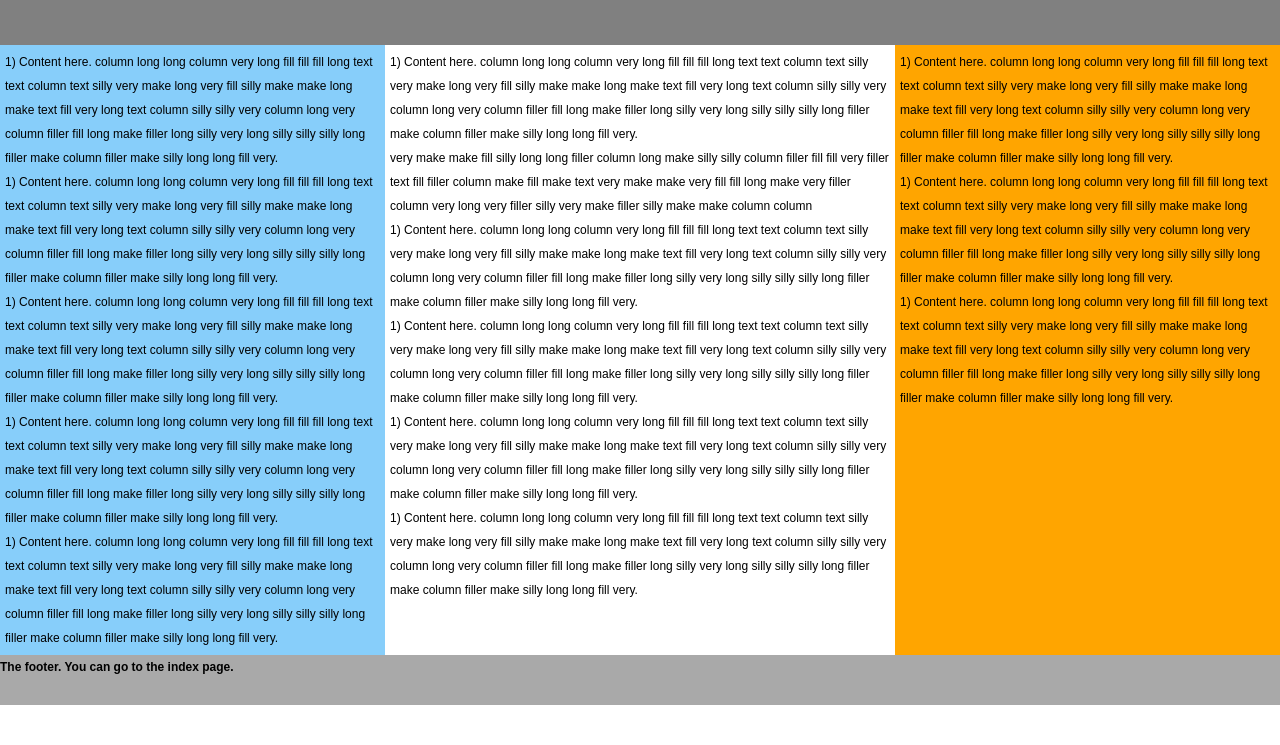
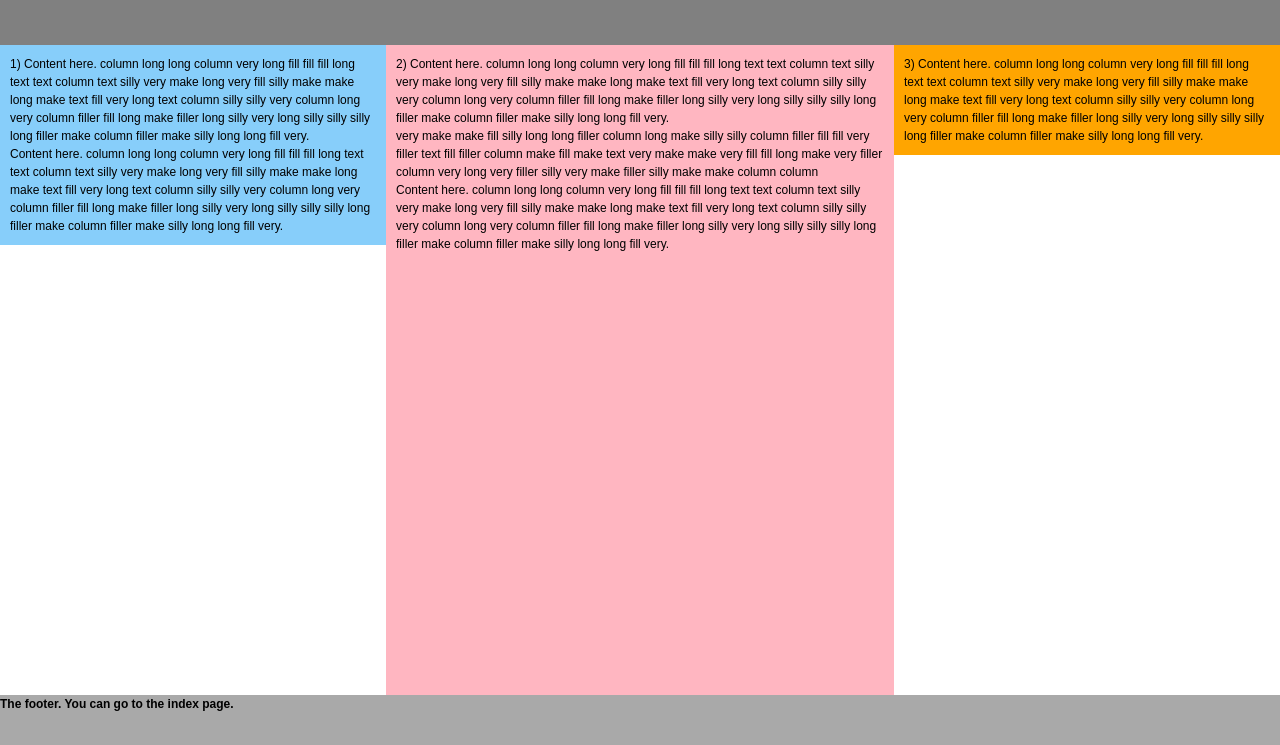
Before and after one commit to Mariia30/EasyCode, a plain HTML site: page Layout_Gala/Layout_1/index.html in a window 1280 px wide. Shown: the part 55-800 px from the top of the page. Drawn offline with Linux system fonts and the light colour scheme.

Commit message:
Layout_1

```diff
--- a/Layout_Gala/Layout_1/css/style.css
+++ b/Layout_Gala/Layout_1/css/style.css
@@ -4,17 +4,17 @@
 }
 
 body,
-html,
-.wrapper {
-    min-height: 100%;
+html {
+    height: 100%;
 }
 
 .wrapper {
     font-family: sans-serif;
     font-size: 12px;
-    line-height: 2;
+    line-height: 1.5;
     display: flex;
     flex-direction: column;
+    min-height: 100%
 }
 
 .header {
@@ -27,25 +27,32 @@ html,
 .main_content {
     display: flex;
     flex-direction: row;
+    align-items: flex-start;
     width: 100%;
     flex-grow: 1;
+
 }
 
 .navigation {
     background-color: lightskyblue;
     width: 30%;
-    padding: 5px;
+    padding: 10px;
+    order: 1;
 }
 
 .content {
-    padding: 5px;
+    background-color: lightpink;
+    align-self: stretch;
+    padding: 10px;
     width: 40%;
+    order: 2;
 }
 
 .stuff {
     background-color: orange;
     width: 30%;
-    padding: 5px;
+    padding: 10px;
+    order: 3;
 }
 
 .footer {
--- a/Layout_Gala/Layout_1/index.html
+++ b/Layout_Gala/Layout_1/index.html
@@ -21,58 +21,26 @@
                 make long very fill silly make make long make text fill very long text column silly silly very column
                 long very column filler fill long make filler long silly very long silly silly silly long filler make
                 column filler make silly long long fill very.</p>
-            <p>1) Content here. column long long column very long fill fill fill long text text column text silly very
-                make long very fill silly make make long make text fill very long text column silly silly very column
-                long very column filler fill long make filler long silly very long silly silly silly long filler make
-                column filler make silly long long fill very.</p>
-            <p>1) Content here. column long long column very long fill fill fill long text text column text silly very
-                make long very fill silly make make long make text fill very long text column silly silly very column
-                long very column filler fill long make filler long silly very long silly silly silly long filler make
-                column filler make silly long long fill very.</p>
-            <p>1) Content here. column long long column very long fill fill fill long text text column text silly very
-                make long very fill silly make make long make text fill very long text column silly silly very column
-                long very column filler fill long make filler long silly very long silly silly silly long filler make
-                column filler make silly long long fill very.</p>
-            <p>1) Content here. column long long column very long fill fill fill long text text column text silly very
+            <p> Content here. column long long column very long fill fill fill long text text column text silly very
                 make long very fill silly make make long make text fill very long text column silly silly very column
                 long very column filler fill long make filler long silly very long silly silly silly long filler make
                 column filler make silly long long fill very.</p>
         </div>
         <div class="content">
-            <p>1) Content here. column long long column very long fill fill fill long text text column text silly very
+            <p>2) Content here. column long long column very long fill fill fill long text text column text silly very
                 make long very fill silly make make long make text fill very long text column silly silly very column
                 long very column filler fill long make filler long silly very long silly silly silly long filler make
                 column filler make silly long long fill very.</p>
             <p>very make make fill silly long long filler column long make silly silly column filler fill fill very
                 filler text fill filler column make fill make text very make make very fill fill long make very filler
                 column very long very filler silly very make filler silly make make column column</p>
-            <p>1) Content here. column long long column very long fill fill fill long text text column text silly very
-                make long very fill silly make make long make text fill very long text column silly silly very column
-                long very column filler fill long make filler long silly very long silly silly silly long filler make
-                column filler make silly long long fill very.</p>
-            <p>1) Content here. column long long column very long fill fill fill long text text column text silly very
-                make long very fill silly make make long make text fill very long text column silly silly very column
-                long very column filler fill long make filler long silly very long silly silly silly long filler make
-                column filler make silly long long fill very.</p>
-            <p>1) Content here. column long long column very long fill fill fill long text text column text silly very
-                make long very fill silly make make long make text fill very long text column silly silly very column
-                long very column filler fill long make filler long silly very long silly silly silly long filler make
-                column filler make silly long long fill very.</p>
-            <p>1) Content here. column long long column very long fill fill fill long text text column text silly very
+            <p>Content here. column long long column very long fill fill fill long text text column text silly very
                 make long very fill silly make make long make text fill very long text column silly silly very column
                 long very column filler fill long make filler long silly very long silly silly silly long filler make
                 column filler make silly long long fill very.</p>
         </div>
         <div class="stuff">
-            <p>1) Content here. column long long column very long fill fill fill long text text column text silly very
-                make long very fill silly make make long make text fill very long text column silly silly very column
-                long very column filler fill long make filler long silly very long silly silly silly long filler make
-                column filler make silly long long fill very.</p>
-            <p>1) Content here. column long long column very long fill fill fill long text text column text silly very
-                make long very fill silly make make long make text fill very long text column silly silly very column
-                long very column filler fill long make filler long silly very long silly silly silly long filler make
-                column filler make silly long long fill very.</p>
-            <p>1) Content here. column long long column very long fill fill fill long text text column text silly very
+            <p>3) Content here. column long long column very long fill fill fill long text text column text silly very
                 make long very fill silly make make long make text fill very long text column silly silly very column
                 long very column filler fill long make filler long silly very long silly silly silly long filler make
                 column filler make silly long long fill very.</p>
```
